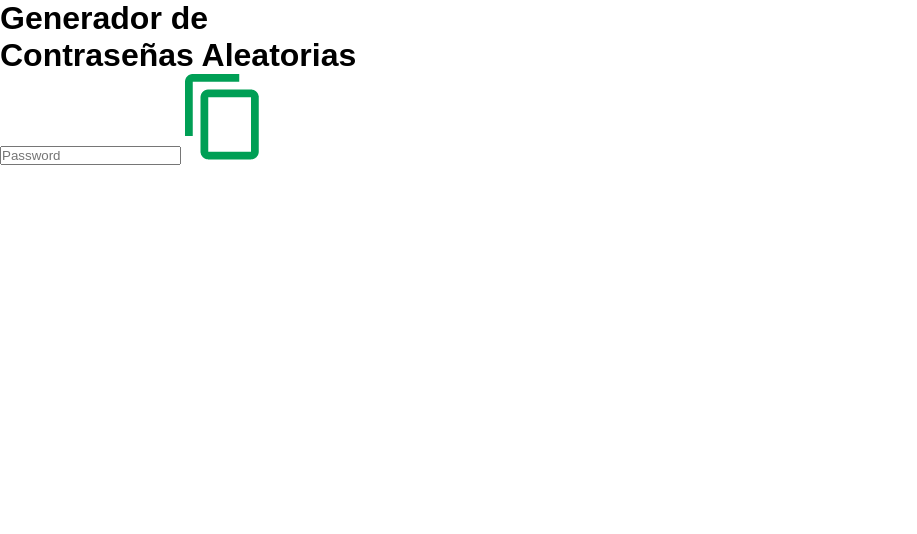
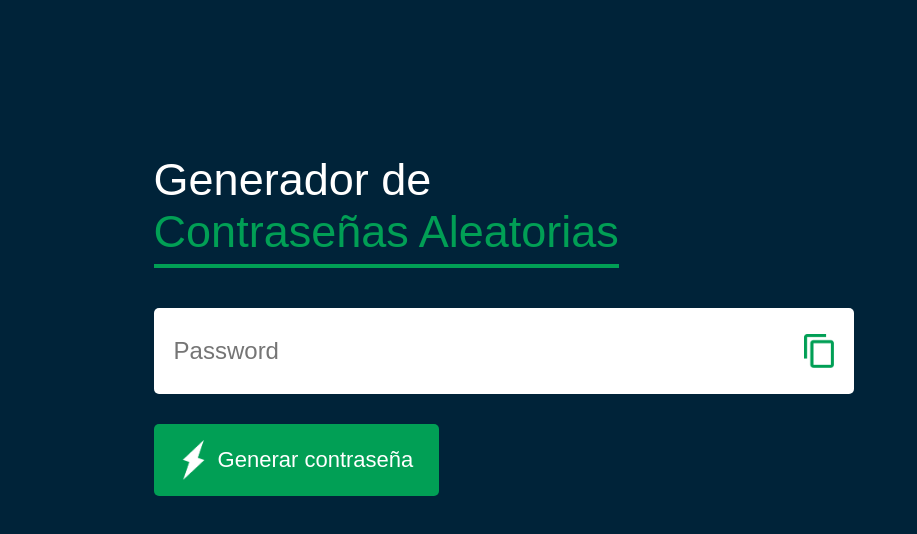
Before and after one commit to agelpr/Generator_Password_JS, a plain HTML site: page index.html in a window 1280 px wide. Shown: the whole page, without its empty margins (0-917 px from the left). Drawn offline with Linux system fonts and the light colour scheme.

Commit message:
Finalizados los estilos con CSS

```diff
--- a/index.html
+++ b/index.html
@@ -14,6 +14,7 @@
             <input type="text" id="password" placeholder="Password">
             <img src="assets/copy.png" alt="copy symbol">
         </div>
+        <button><img src="assets/generate.png" alt="">Generar contraseña</button>
     </div>
 </body>
 </html>
--- a/main.css
+++ b/main.css
@@ -4,3 +4,62 @@
     font-family: 'Poppins', sans-serif;
     box-sizing: border-box;
 }
+body{
+    background: #002339;
+    color: #fff;
+}
+.container{
+    margin: 12%;
+    width: 90%;
+    max-width: 700px;
+}
+.display{
+    width: 100%;
+    margin-top: 50px;
+    margin-bottom: 30px;
+    background-color: #fff;
+    color: #333;
+    display: flex;
+    align-items: center;
+    justify-content: space-between;
+    padding: 26px 20px;
+    border-radius: 5px;
+}
+.container h1{
+    font-weight: 500;
+    font-size: 45px;
+}
+.container h1 span{
+    color: #019f55;
+    border-bottom: 4px solid #019f55;
+    padding-bottom: 7px;
+}
+
+.display img{
+    width: 30px;
+    cursor: pointer;
+}
+
+.display input{
+    border: 0;
+    outline: 0;
+    font-size: 24px;
+}
+.container button img{
+    width: 28px;
+    margin-right: 10px;
+}
+.container button{
+    border: 0;
+    outline: 0;
+    background: #019f55;
+    color: #fff;
+    font-size: 22px;
+    font-weight: 300;
+    display: flex;
+    cursor: pointer;
+    justify-content: center;
+    padding: 16px 26px;
+    align-items: center;
+    border-radius: 5px;
+}
```
